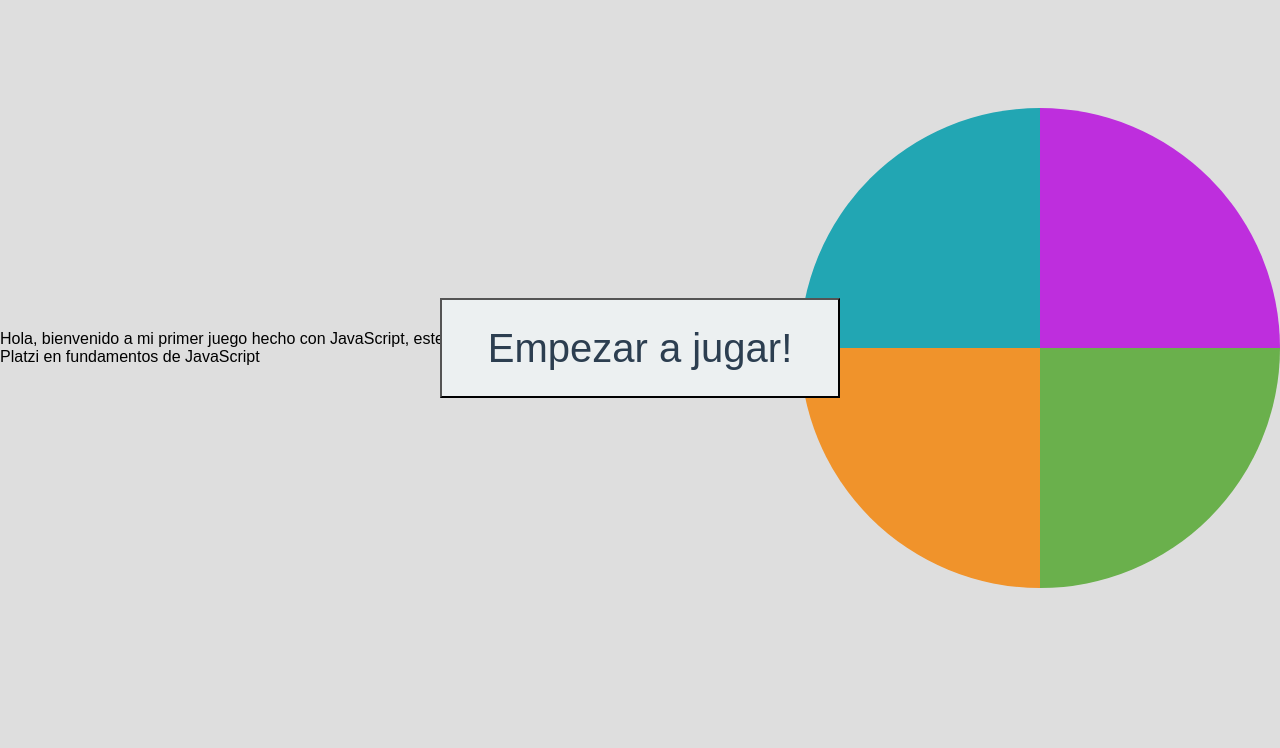
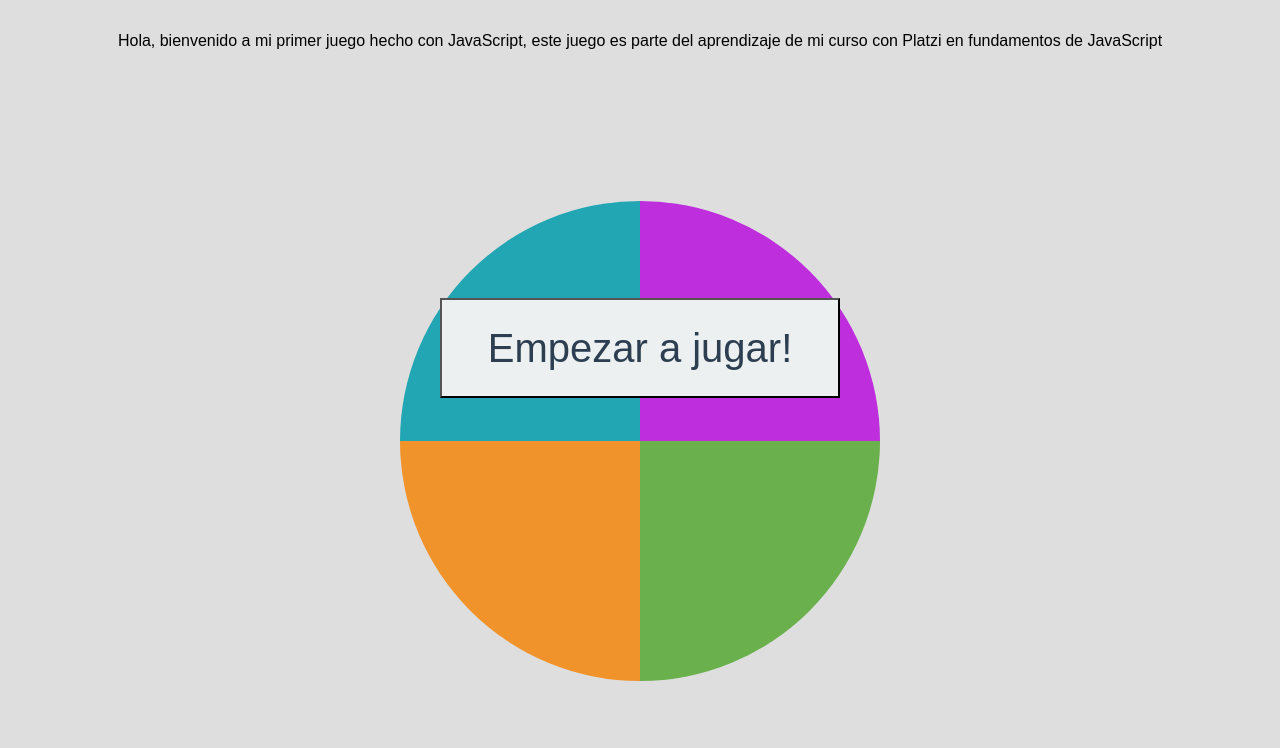
Before and after one commit to carosalazar28/Simon-dice-js, a plain HTML site: page index.html in a window 1280 px wide. Shown: the part 52-800 px from the top of the page. Drawn offline with nearby package versions, Linux system fonts and the light colour scheme.

Commit message:
add change over css

```diff
--- a/css/style.css
+++ b/css/style.css
@@ -1,10 +1,14 @@
 body {
   margin: 0;
   background: #dedede;
-  display: flex;
+  display: grid;
   align-items: center;
   height: 100vh;
   font-family: 'Arial';
+}
+
+body section .info {
+  justify-items: center;
 }
 
 .gameboard {
--- a/index.html
+++ b/index.html
@@ -6,10 +6,12 @@
     <title>Simon Dice</title>
   </head>
   <body>
-    <div class="info">
-      <h1>Simon Dice, mi primer juego</h1>
-      <p>Hola, bienvenido a mi primer juego hecho con JavaScript, este juego es parte del aprendizaje de mi curso con Platzi en fundamentos de JavaScript</p>
-    </div>
+    <section>
+      <div class="info">
+        <h1>Simon Dice, mi primer juego</h1>
+        <p>Hola, bienvenido a mi primer juego hecho con JavaScript, este juego es parte del aprendizaje de mi curso con Platzi en fundamentos de JavaScript</p>
+      </div>
+    </section>
     <div class="gameboard">
       <div class="color celeste left" id="celeste" data-color="celeste"></div>
       <div class="color violeta right" id="violeta" data-color="violeta"></div>
```
Also changed, not shown: js/simon.js (line endings or trailing spaces), 1 other file.
